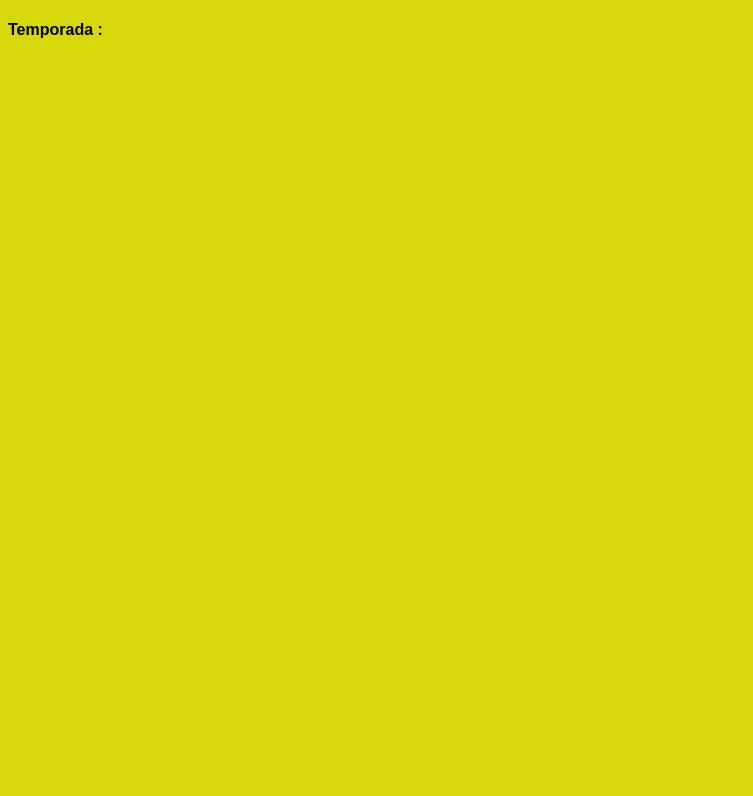
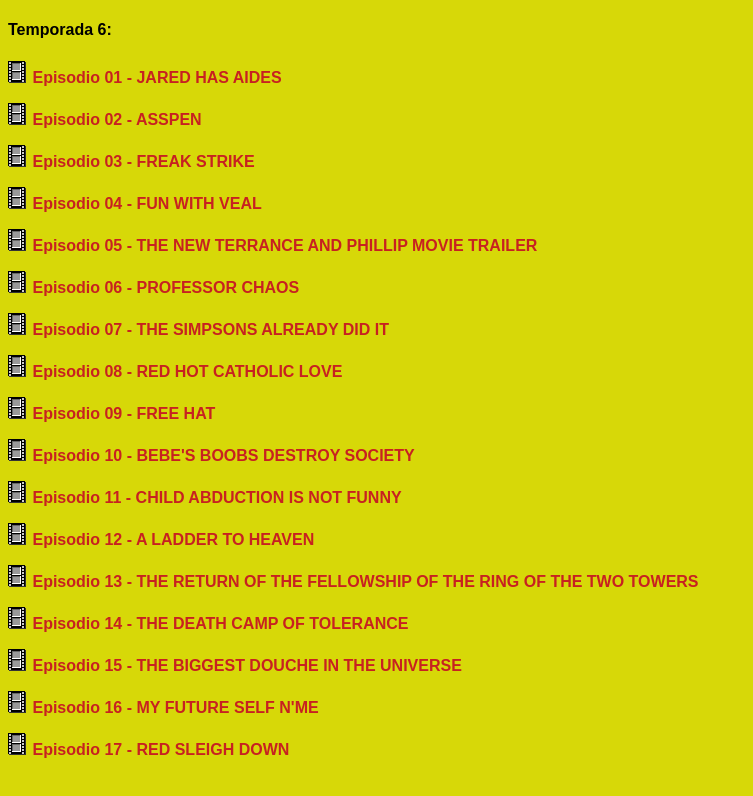
Before and after one commit to zohan9ir/soutParque, a plain HTML site: page temps/temporada6.html in a window 1280 px wide. Shown: the whole page, without its empty margins (0-753 px from the left). Drawn offline with Linux system fonts and the light colour scheme.

Commit message:
Update temporada6.html

```diff
--- a/temps/temporada6.html
+++ b/temps/temporada6.html
@@ -18,7 +18,25 @@
 </head>
 <body>
 
-<h4>Temporada :</h4>
+<h4>Temporada 6:</h4>
+<p><img src="vid.gif"> <a class="linksdelaslistas" href="https://archive.org/download/south-park-latino/South%20Park%20%281997%29%20-%20S06E01%20-%20Jared%20Has%20Aides.mp4" target="visor">Episodio 01 - JARED HAS AIDES</a></p>
+<p><img src="vid.gif"> <a class="linksdelaslistas" href="https://archive.org/download/south-park-latino/South%20Park%20%281997%29%20-%20S06E02%20-%20Asspen.mp4" target="visor">Episodio 02 - ASSPEN</a></p>
+<p><img src="vid.gif"> <a class="linksdelaslistas" href="https://archive.org/download/south-park-latino/South%20Park%20%281997%29%20-%20S06E03%20-%20Freak%20-%20Strike.mp4" target="visor">Episodio 03 - FREAK STRIKE</a></p>
+<p><img src="vid.gif"> <a class="linksdelaslistas" href="https://archive.org/download/south-park-latino/South%20Park%20%281997%29%20-%20S06E04%20-%20Fun%20With%20Veal.mp4" target="visor">Episodio 04 - FUN WITH VEAL</a></p>
+<p><img src="vid.gif"> <a class="linksdelaslistas" href="https://archive.org/download/south-park-latino/South%20Park%20%281997%29%20-%20S06E05%20-%20The%20New%20Terrance%20and%20Phillip%20Movie%20Trailer.mp4" target="visor">Episodio 05 - THE NEW TERRANCE AND PHILLIP MOVIE TRAILER</a></p>
+<p><img src="vid.gif"> <a class="linksdelaslistas" href="https://archive.org/download/south-park-latino/South%20Park%20%281997%29%20-%20S06E06%20-%20Professor%20Chaos.mp4" target="visor">Episodio 06 - PROFESSOR CHAOS</a></p>
+<p><img src="vid.gif"> <a class="linksdelaslistas" href="https://archive.org/download/south-park-latino/South%20Park%20%281997%29%20-%20S06E07%20-%20The%20Simpsons%20Already%20Did%20It.mp4" target="visor">Episodio 07 - THE SIMPSONS ALREADY DID IT</a></p>
+<p><img src="vid.gif"> <a class="linksdelaslistas" href="https://archive.org/download/south-park-latino/South%20Park%20%281997%29%20-%20S06E08%20-%20Red%20Hot%20Catholic%20Love.mp4" target="visor">Episodio 08 - RED HOT CATHOLIC LOVE</a></p>
+<p><img src="vid.gif"> <a class="linksdelaslistas" href="https://archive.org/download/south-park-latino/South%20Park%20%281997%29%20-%20S06E09%20-%20Free%20Hat.mp4" target="visor">Episodio 09 - FREE HAT</a></p>
+<p><img src="vid.gif"> <a class="linksdelaslistas" href="https://archive.org/download/south-park-latino/South%20Park%20%281997%29%20-%20S06E10%20-%20Bebe%27s%20Boobs%20Destroy%20Society.mp4" target="visor">Episodio 10 - BEBE'S BOOBS DESTROY SOCIETY</a></p>
+<p><img src="vid.gif"> <a class="linksdelaslistas" href="https://archive.org/download/south-park-latino/South%20Park%20%281997%29%20-%20S06E11%20-%20Child%20Abduction%20is%20Not%20Funny.mp4" target="visor">Episodio 11 - CHILD ABDUCTION IS NOT FUNNY</a></p>
+<p><img src="vid.gif"> <a class="linksdelaslistas" href="https://archive.org/download/south-park-latino/South%20Park%20%281997%29%20-%20S06E12%20-%20A%20Ladder%20to%20Heaven.mp4" target="visor">Episodio 12 - A LADDER TO HEAVEN</a></p>
+<p><img src="vid.gif"> <a class="linksdelaslistas" href="https://archive.org/download/south-park-latino/South%20Park%20%281997%29%20-%20S06E13%20-%20The%20Return%20of%20the%20Fellowship%20of%20the%20Ring%20to%20the%20Two%20Towers.mp4" target="visor">Episodio 13 - THE RETURN OF THE FELLOWSHIP OF THE RING OF THE TWO TOWERS</a></p>
+<p><img src="vid.gif"> <a class="linksdelaslistas" href="https://archive.org/download/south-park-latino/South%20Park%20%281997%29%20-%20S06E14%20-%20The%20Death%20Camp%20of%20Tolerance.mp4" target="visor">Episodio 14 - THE DEATH CAMP OF TOLERANCE</a></p>
+<p><img src="vid.gif"> <a class="linksdelaslistas" href="https://archive.org/download/south-park-latino/South%20Park%20%281997%29%20-%20S06E15%20-%20The%20Biggest%20Douche%20in%20the%20Universe.mp4" target="visor">Episodio 15 - THE BIGGEST DOUCHE IN THE UNIVERSE</a></p>
+<p><img src="vid.gif"> <a class="linksdelaslistas" href="https://archive.org/download/south-park-latino/South%20Park%20%281997%29%20-%20S06E16%20-%20My%20Future%20Self%20n%27%20Me.mp4" target="visor">Episodio 16 - MY FUTURE SELF N'ME</a></p>
+<p><img src="vid.gif"> <a class="linksdelaslistas" href="https://archive.org/download/south-park-latino/South%20Park%20%281997%29%20-%20S06E17%20-%20Red%20Sleigh%20Down.mp4" target="visor">Episodio 17 - RED SLEIGH DOWN</a></p>
+
 
 
 
```
